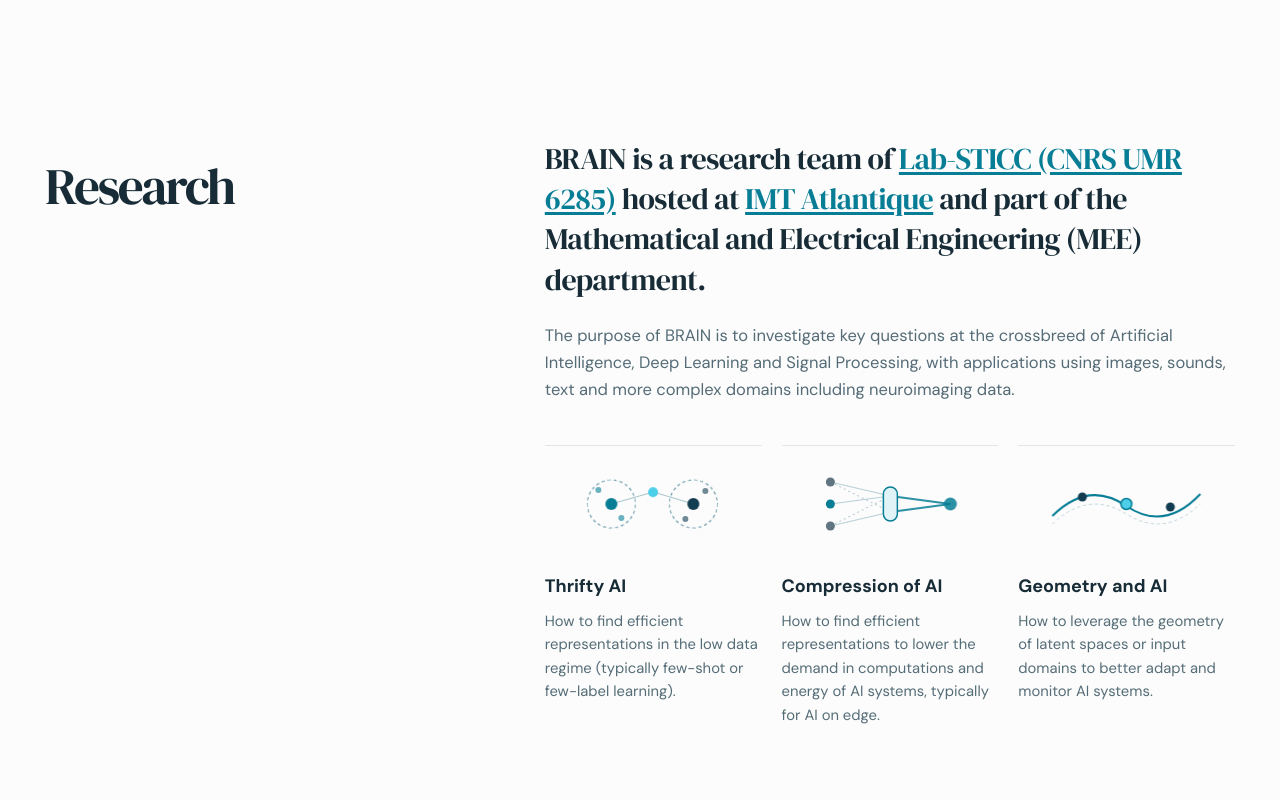
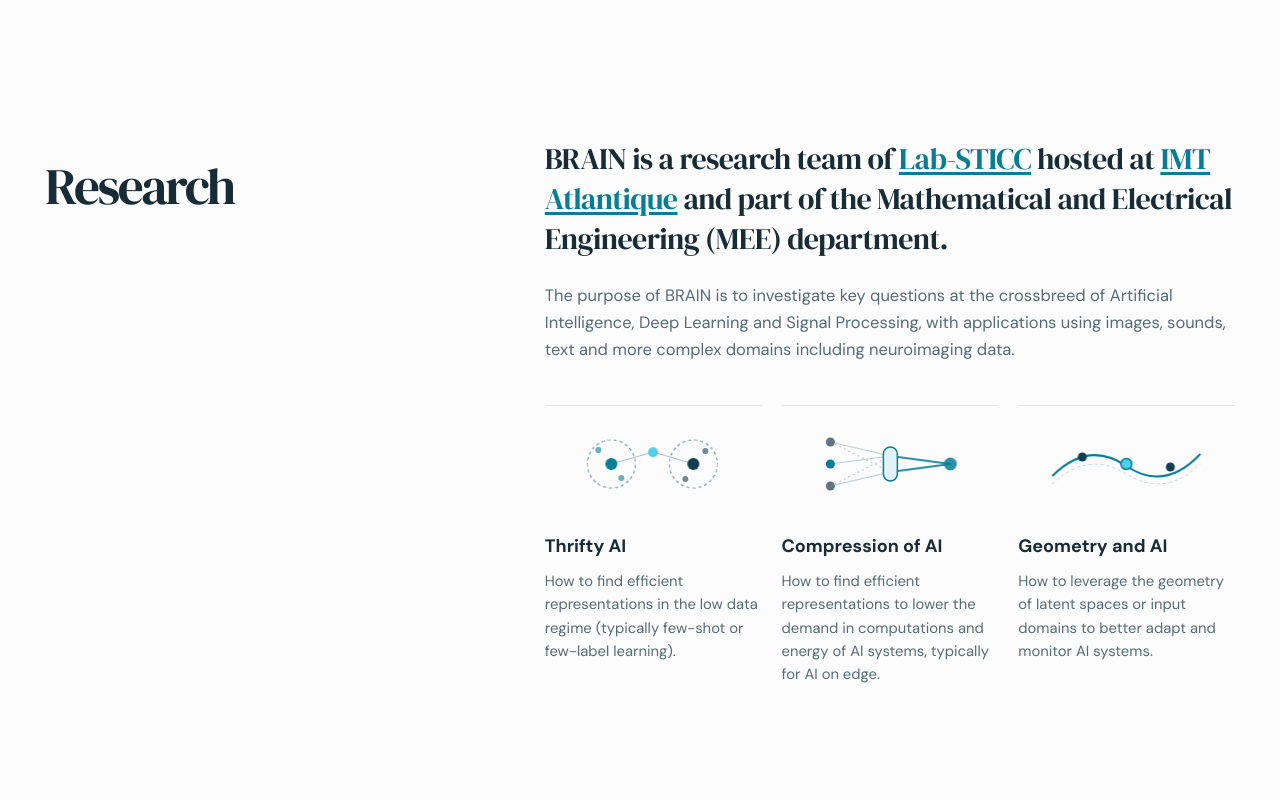
Before and after one commit to bonben/partage, a plain HTML site: page site/site-brain-524cfa43/index.html in a window 1280 px wide. Shown: the part 760-1560 px from the top of the page. Drawn offline with Linux system fonts and the light colour scheme; animation ran at ten frames a second.

Commit message:
Site BRAIN : sans UMR

```diff
--- a/site/site-brain-524cfa43/feed.xml
+++ b/site/site-brain-524cfa43/feed.xml
@@ -1,2 +1,2 @@
-<?xml version="1.0" encoding="utf-8"?><feed xmlns="http://www.w3.org/2005/Atom" xml:lang="en"><generator uri="https://jekyllrb.com/" version="4.4.1">Jekyll</generator><link href="https://brain-bzh.github.io/partage/site-brain-524cfa43/feed.xml" rel="self" type="application/atom+xml" /><link href="https://brain-bzh.github.io/partage/site-brain-524cfa43/" rel="alternate" type="text/html" hreflang="en" /><updated>2026-11-16T16:51:50+01:00</updated><id>https://brain-bzh.github.io/partage/site-brain-524cfa43/feed.xml</id><title type="html">BRAIN</title><subtitle>Broader Artificial Intelligence: research at IMT Atlantique and Lab-STICC.
+<?xml version="1.0" encoding="utf-8"?><feed xmlns="http://www.w3.org/2005/Atom" xml:lang="en"><generator uri="https://jekyllrb.com/" version="4.4.1">Jekyll</generator><link href="https://brain-bzh.github.io/partage/site-brain-524cfa43/feed.xml" rel="self" type="application/atom+xml" /><link href="https://brain-bzh.github.io/partage/site-brain-524cfa43/" rel="alternate" type="text/html" hreflang="en" /><updated>2026-11-16T17:15:35+01:00</updated><id>https://brain-bzh.github.io/partage/site-brain-524cfa43/feed.xml</id><title type="html">BRAIN</title><subtitle>Broader Artificial Intelligence: research at IMT Atlantique and Lab-STICC.
 </subtitle></feed>
--- a/site/site-brain-524cfa43/index.html
+++ b/site/site-brain-524cfa43/index.html
@@ -6,9 +6,9 @@
   <meta name="viewport" content="width=device-width, initial-scale=1">
   <title>BRAIN — Broader Artificial Intelligence | IMT Atlantique &amp; Lab-STICC</title>
   <meta name="description"
-    content="BRAIN is an AI research team at IMT Atlantique and CNRS Lab-STICC (UMR 6285) in Brest, France. We study representations across deep learning, signal processing, vision, audio, and neuroimaging.">
+    content="BRAIN is an AI research team at IMT Atlantique and CNRS Lab-STICC in Brest, France. We study representations across deep learning, signal processing, vision, audio, and neuroimaging.">
   <meta name="keywords"
-    content="BRAIN, Broader Artificial Intelligence, IMT Atlantique, Lab-STICC, CNRS UMR 6285, artificial intelligence, machine learning, deep learning, representation learning, few-shot learning, foundation models, EEG, signal processing, Brest">
+    content="BRAIN, Broader Artificial Intelligence, IMT Atlantique, Lab-STICC, artificial intelligence, machine learning, deep learning, representation learning, few-shot learning, foundation models, EEG, signal processing, Brest">
   <meta name="author" content="BRAIN Research Team">
   <meta name="robots" content="noindex, nofollow">
   <meta name="theme-color" content="#fcfcfc">
@@ -19,7 +19,7 @@
   <meta property="og:site_name" content="BRAIN Research Team">
   <meta property="og:title" content="BRAIN — Broader Artificial Intelligence">
   <meta property="og:description"
-    content="AI research team at IMT Atlantique and CNRS Lab-STICC (UMR 6285) in Brest, France. Advancing representations for artificial intelligence, machine learning, and signal processing.">
+    content="AI research team at IMT Atlantique and CNRS Lab-STICC in Brest, France. Advancing representations for artificial intelligence, machine learning, and signal processing.">
   <meta property="og:url" content="https://brain-bzh.github.io/partage/site-brain-524cfa43/">
   <meta property="og:image" content="https://brain-bzh.github.io/partage/site-brain-524cfa43/assets/img/brain-logo.svg">
   <meta property="og:image:alt" content="BRAIN Research Team Logo">
@@ -65,7 +65,7 @@
         "alternateName": ["BRAIN", "Équipe BRAIN", "BRAIN Lab-STICC"],
         "url": "https://brain-bzh.github.io/partage/site-brain-524cfa43/",
         "logo": "https://brain-bzh.github.io/partage/site-brain-524cfa43/assets/img/brain-logo.svg",
-        "description": "BRAIN is an AI research team at IMT Atlantique and CNRS Lab-STICC (UMR 6285) working at the intersection of artificial intelligence, deep learning, representation learning, and signal processing.",
+        "description": "BRAIN is an AI research team at IMT Atlantique and CNRS Lab-STICC working at the intersection of artificial intelligence, deep learning, representation learning, and signal processing.",
         "parentOrganization": [
           {
             "@type": "CollegeOrUniversity",
@@ -74,7 +74,7 @@
           },
           {
             "@type": "ResearchOrganization",
-            "name": "Lab-STICC (CNRS UMR 6285)",
+            "name": "Lab-STICC",
             "url": "https://labsticc.fr"
           }
         ],
@@ -342,8 +342,7 @@
         <h2>Research</h2>
       </div>
       <div class="section-content">
-        <p class="section-lead">BRAIN is a research team of <a href="https://labsticc.fr/fr/equipes/brain">Lab-STICC
-            (CNRS UMR 6285)</a> hosted at <a href="https://www.imt-atlantique.fr/en/research-innovation/teams/brain">IMT
+        <p class="section-lead">BRAIN is a research team of <a href="https://labsticc.fr/fr/equipes/brain">Lab-STICC</a> hosted at <a href="https://www.imt-atlantique.fr/en/research-innovation/teams/brain">IMT
             Atlantique</a> and part of the Mathematical and Electrical Engineering (MEE) department.</p>
         <p>The purpose of BRAIN is to investigate key questions at the crossbreed of Artificial Intelligence, Deep
           Learning and Signal Processing, with applications using images, sounds, text and more complex domains
@@ -1687,7 +1686,7 @@
             </a>
             <a class="contact-card-link" href="https://labsticc.fr/fr/equipes/brain">
               <span class="contact-link-title">Lab-STICC <span>↗</span></span>
-              <small>CNRS UMR 6285</small>
+              <small>CNRS · Brest</small>
             </a>
           </div>
         </div>
```
